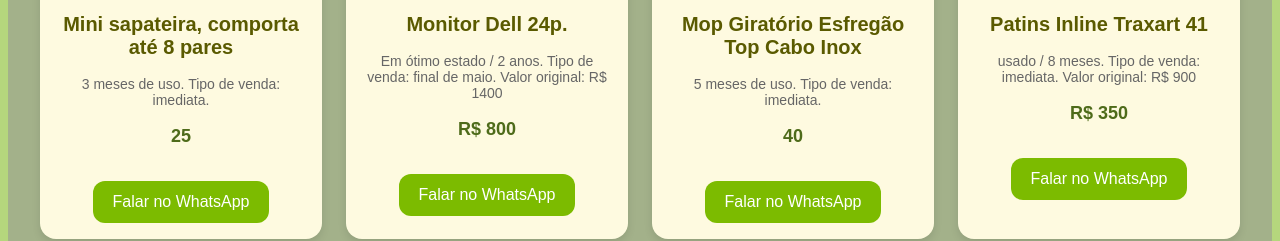
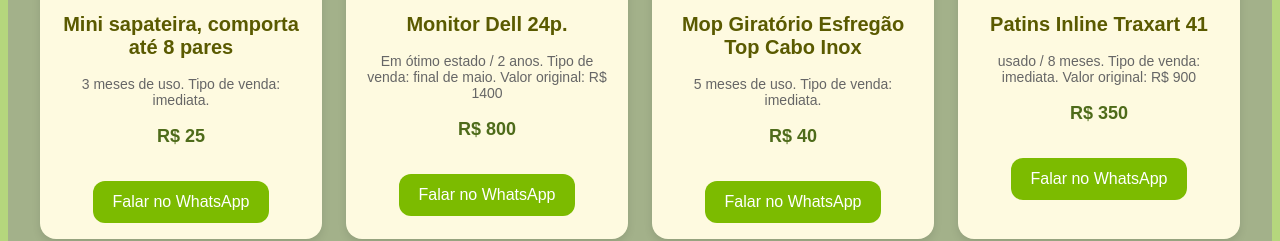
Before and after one commit to Ryaanlucas/bazar, a React (Create React App) app: page / in a window 1280 px wide. Shown: the part 6700-6941 px from the top of the page. Built offline with nearby package versions, Linux system fonts and the light colour scheme.

Commit message:
Update App.js

```diff
--- a/src/App.js
+++ b/src/App.js
@@ -451,7 +451,7 @@ const items = [
     id: 54,
     name: "Mop Giratório Esfregão Top Cabo Inox",
     description: "5 meses de uso. Tipo de venda: imediata.",
-    price: "40",
+    price: "R$ 40",
     image: "/mop.jpeg",
     tag: "disponível"
   },
@@ -459,7 +459,7 @@ const items = [
     id: 55,
     name: "Mini sapateira, comporta até 8 pares",
     description: "3 meses de uso. Tipo de venda: imediata.",
-    price: "25",
+    price: "R$ 25",
     image: "/minisapateira.jpeg",
     tag: "disponível"
   }
```
